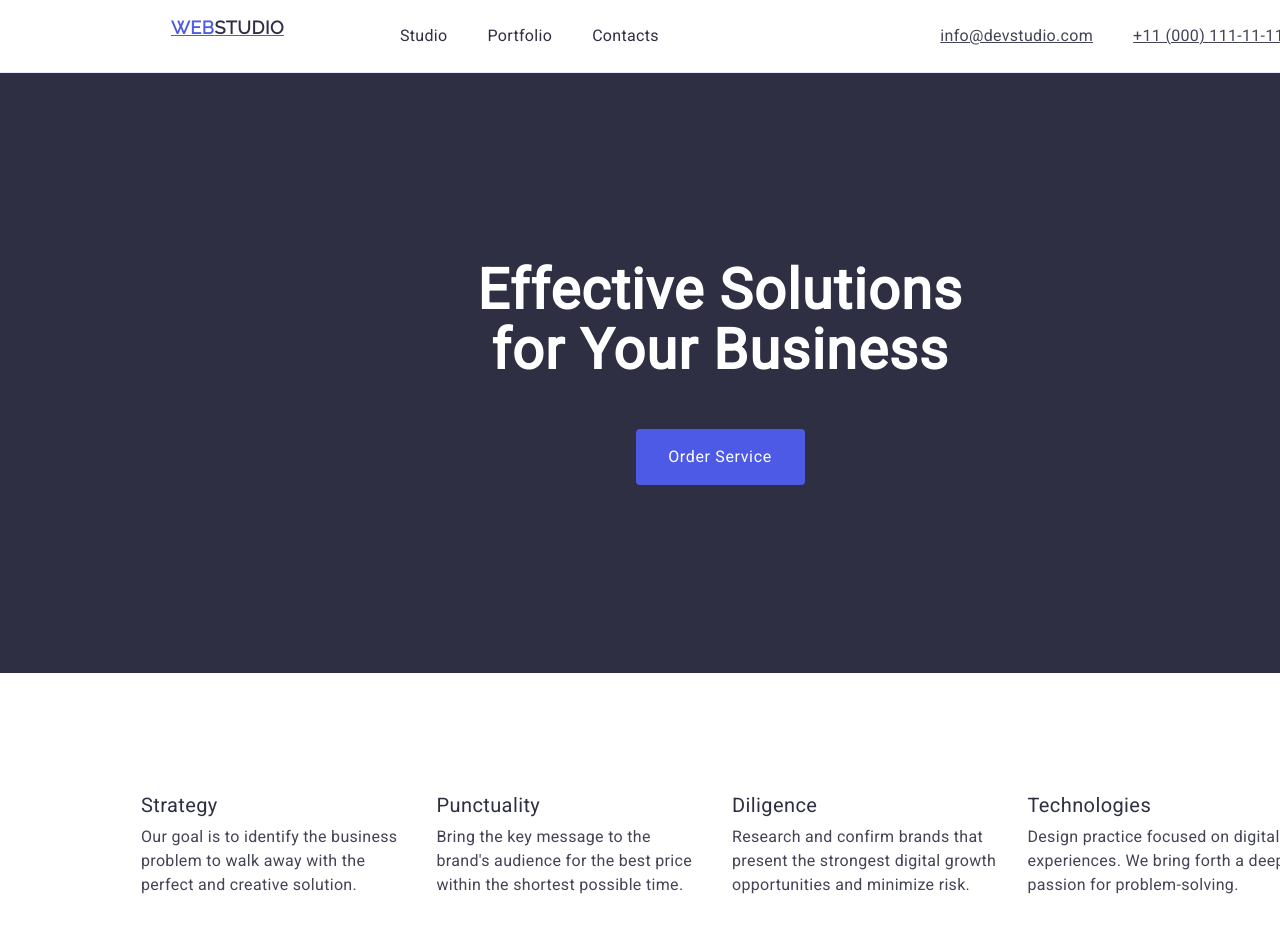
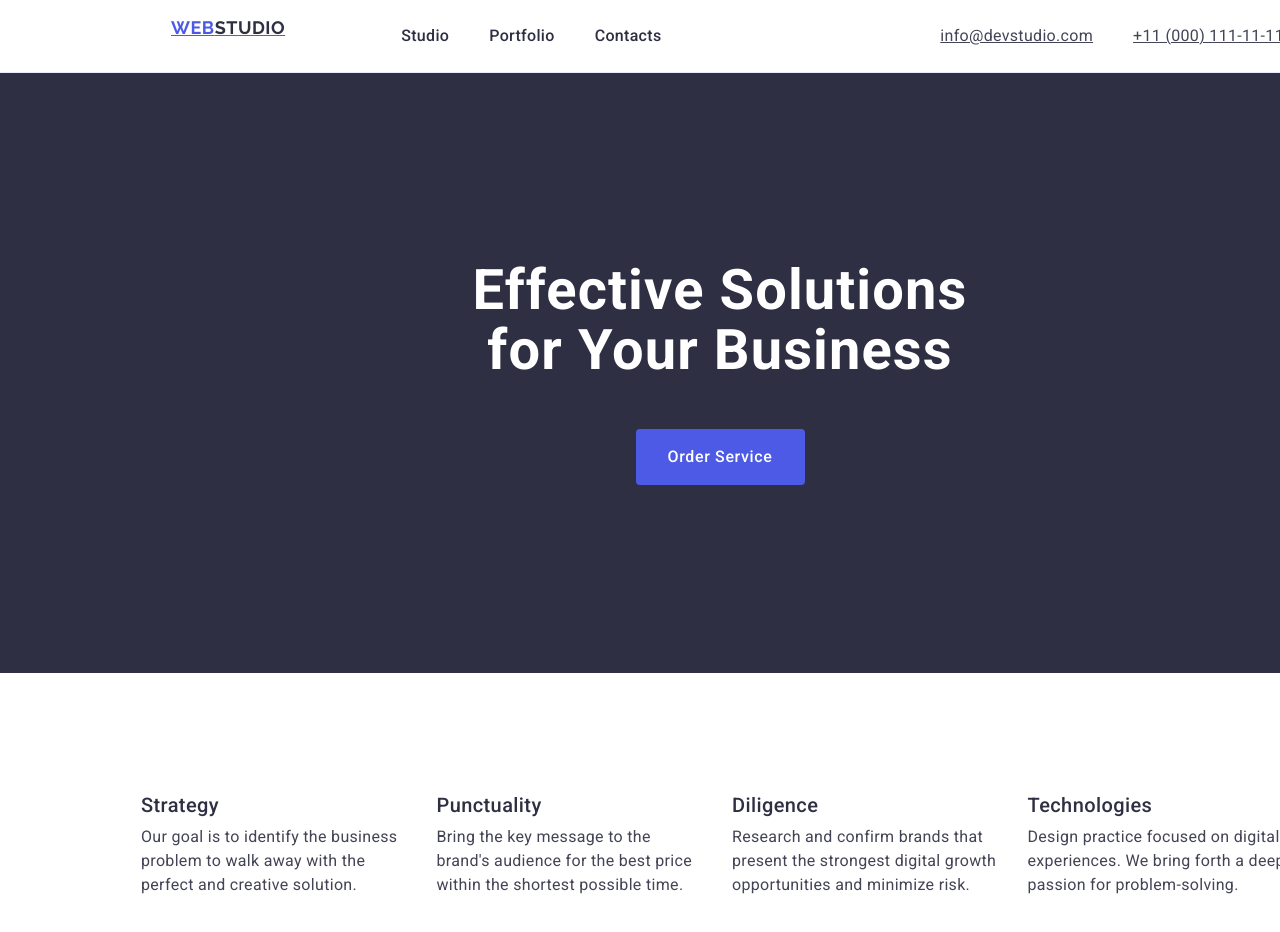
Before and after one commit to OlgaDonchenko/goit-markup-hw-03, a plain HTML site: page index.html in a window 1280 px wide. Shown: the top 932 px of the page. Drawn offline with nearby package versions, Linux system fonts and the light colour scheme.

Commit message:
edited font style

```diff
--- a/index.html
+++ b/index.html
@@ -13,7 +13,7 @@
       rel="stylesheet"
     />
     <link
-      href="https://fonts.googleapis.com/css2?family=Raleway&display=swap"
+      href="https://fonts.googleapis.com/css2?family=Raleway:wght@700&family=Roboto:wght@400;500;700&display=swap"
       rel="stylesheet"
     />
     <!--======= Modern normalize ======== -->
```
